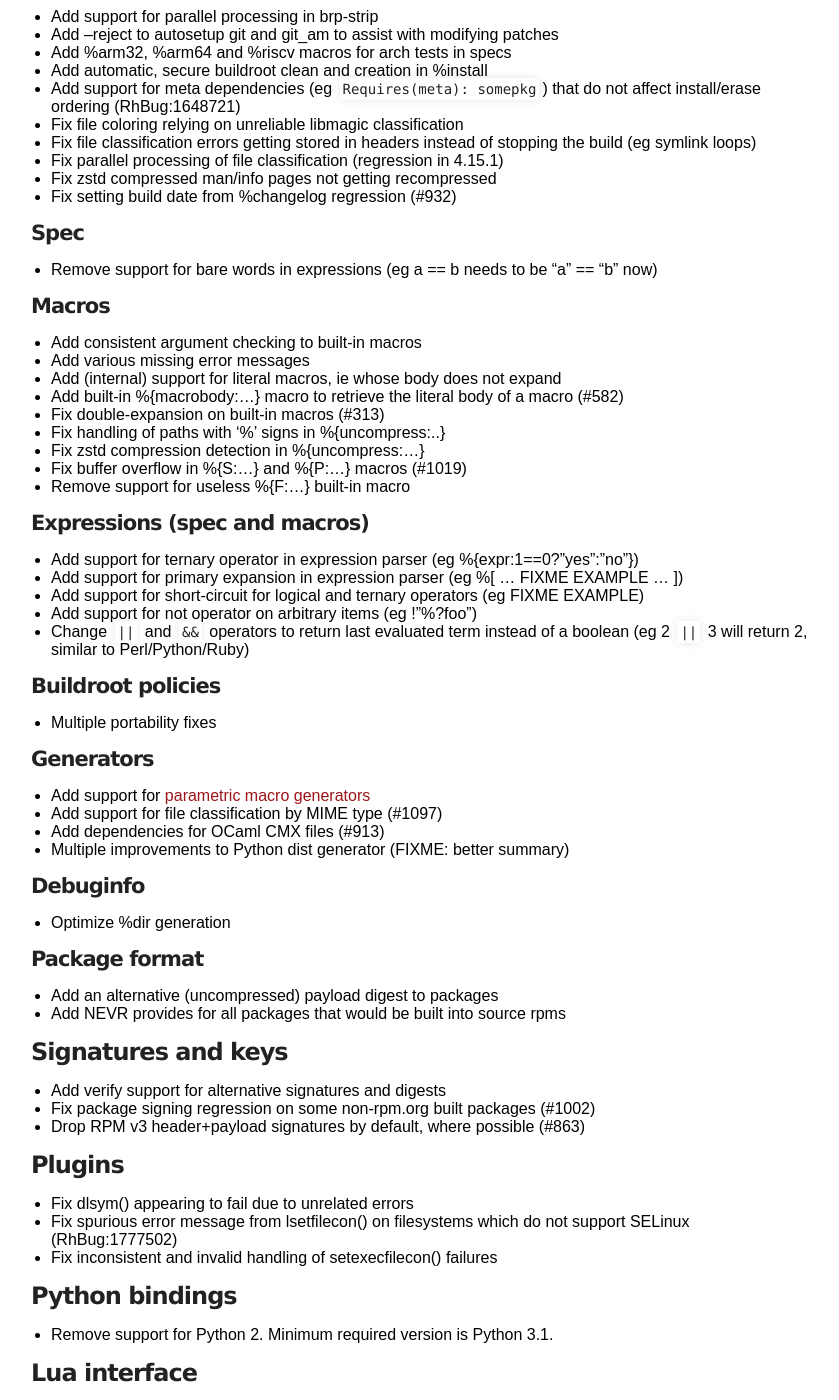
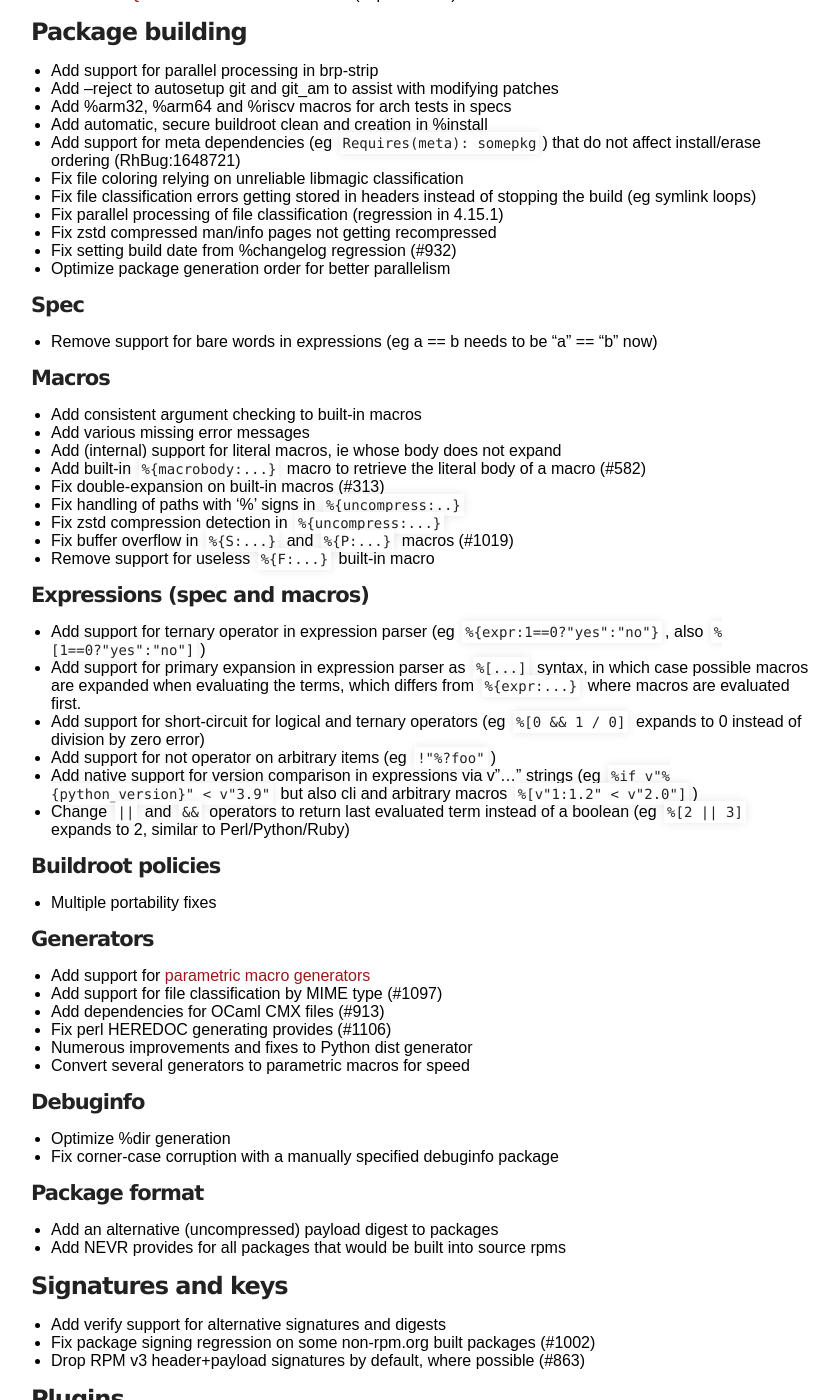
Before and after one commit to rpm-software-management/rpm-web, a Jekyll site: the page built from wiki/Releases/4.16.0.md, in a window 1280 px wide and 1400 px high, scrolled down 1381 px. Shown: the whole window, without its empty margins (219-1058 px from the left). Built offline with Jekyll 4.4.1, drawn with Linux system fonts in a browser that asks for light colours; some of the changed text lies outside the part shown.

Commit message:
Release rpm 4.16.0 beta1

```diff
--- a/wiki/Releases/4.16.0.md
+++ b/wiki/Releases/4.16.0.md
@@ -3,11 +3,11 @@ layout: default
 title: rpm.org - Releases
 ---
 
-# RPM 4.16.0 ALPHA Release Notes (DRAFT)
+# RPM 4.16.0 BETA1 Release Notes (DRAFT)
 
 ## Download information
- * Source: [rpm-4.15.90-git14971.tar.bz2](http://ftp.rpm.org/releases/testing/rpm-4.15.90-git14971.tar.bz2)
- * SHA256SUM: 2475a7201b2882acb29382a392b54f8cf48345ec5e30b2cc5f2060db1e26600e
+ * Source: [rpm-4.16.0-beta1.tar.bz2](http://ftp.rpm.org/releases/testing/rpm-4.16.0-beta1.tar.bz2)
+ * SHA256SUM: 53bd332daf9605cc6d387691965f7cf455ab2b5556387b9fc40d7ca1b6457115
 
 ## Summary of changes from RPM 4.15.x
 
@@ -46,6 +47,8 @@ title: rpm.org - Releases
 * Fix rpmdb getting only partially initialized in some scenarios
 * Fix queries on ndb database on read-only media
 * Fix various corner-case bugs in ndb
+* Fix indexes not getting synced on empty database rebuild
+* Fix databases always mapped as read-write
 * Promote out of experimental status
 
 ##### Sqlite
@@ -64,6 +67,7 @@ title: rpm.org - Releases
 * Fix parallel processing of file classification (regression in 4.15.1)
 * Fix zstd compressed man/info pages not getting recompressed
 * Fix setting build date from %changelog regression (#932)
+* Optimize package generation order for better parallelism
 
 #### Spec
 * Remove support for bare words in expressions (eg a == b needs to be "a" == "b" now)
@@ -72,24 +76,28 @@ title: rpm.org - Releases
 * Add consistent argument checking to built-in macros
 * Add various missing error messages
 * Add (internal) support for literal macros, ie whose body does not expand
-* Add built-in %{macrobody:...} macro to retrieve the literal body of
+* Add built-in `%{macrobody:...}` macro to retrieve the literal body of
   a macro (#582)
 * Fix double-expansion on built-in macros (#313)
-* Fix handling of paths with '%' signs in %{uncompress:..}
-* Fix zstd compression detection in %{uncompress:...}
-* Fix buffer overflow in %{S:...} and %{P:...} macros (#1019)
-* Remove support for useless %{F:...} built-in macro
+* Fix handling of paths with '%' signs in `%{uncompress:..}`
+* Fix zstd compression detection in `%{uncompress:...}`
+* Fix buffer overflow in `%{S:...}` and `%{P:...}` macros (#1019)
+* Remove support for useless `%{F:...}` built-in macro
 
 #### Expressions (spec and macros)
 * Add support for ternary operator in expression parser
-  (eg %{expr:1==0?"yes":"no"})
-* Add support for primary expansion in expression parser
-  (eg %[ ... FIXME EXAMPLE ... ])
+  (eg `%{expr:1==0?"yes":"no"}`, also `%[1==0?"yes":"no"]`)
+* Add support for primary expansion in expression parser as `%[...]` syntax,
+  in which case possible macros are expanded when evaluating the terms,
+  which differs from `%{expr:...}` where macros are evaluated first.
 * Add support for short-circuit for logical and ternary operators
-  (eg FIXME EXAMPLE)
-* Add support for not operator on arbitrary items (eg !"%?foo")
+  (eg `%[0 && 1 / 0]` expands to 0 instead of division by zero error)
+* Add support for not operator on arbitrary items (eg `!"%?foo"`)
+* Add native support for version comparison in expressions via v"..." strings
+  (eg `%if v"%{python_version}" < v"3.9"` but also cli and arbitrary macros
+   `%[v"1:1.2" < v"2.0"]`)
 * Change `||` and `&&` operators to return last evaluated term instead of
-  a boolean (eg 2 `||` 3 will return 2, similar to Perl/Python/Ruby)
+  a boolean (eg `%[2 || 3]` expands to 2, similar to Perl/Python/Ruby)
 
 #### Buildroot policies
 * Multiple portability fixes
@@ -98,10 +106,13 @@ title: rpm.org - Releases
 * Add support for [parametric macro generators](/user_doc/dependency_generators#parametric-macro-generators-rpm--416)
 * Add support for file classification by MIME type (#1097)
 * Add dependencies for OCaml CMX files (#913)
-* Multiple improvements to Python dist generator (FIXME: better summary)
+* Fix perl HEREDOC generating provides (#1106)
+* Numerous improvements and fixes to Python dist generator
+* Convert several generators to parametric macros for speed
 
 #### Debuginfo
 * Optimize %dir generation
+* Fix corner-case corruption with a manually specified debuginfo package
 
 #### Package format
 * Add an alternative (uncompressed) payload digest to packages
@@ -119,10 +130,14 @@ title: rpm.org - Releases
 * Fix inconsistent and invalid handling of setexecfilecon() failures
 
 ### Python bindings
+* Add license information to disutils module description (#1236)
+* Add support for EVR strings as arguments to `rpm.labelCompare()` function
+* Add bindings for the new rpm version API (`rpm.ver` type objects)
+* Remove obsolete `rpm.setEpochPromote()` function
 * Remove support for Python 2. Minimum required version is Python 3.1.
 
 ### Lua interface
-* N/A
+* Fix `rpm.vercmp()` to compare full EVR values instead of segments (#897)
 
 ### Removed features
 * Remove experimental LMDB backend as unsuccessful
@@ -130,28 +145,36 @@ title: rpm.org - Releases
 ### Deprecated features
 * Deprecate RPM v3 support, visibly (#1007)
 * Deprecate Berkeley DB backend (`%db_backend bdb`)
-* Deprecate beecrypt crypto backend
+* Deprecate beecrypt and NSS crypto backends
 
 ### API changes
 
 #### Added APIs
-* Add rpmdbIndexKeyIteratorInit() for key-only rpmdb index iterator
-* Add rpmPushMacroFlags() for finer control over macro definitions
-* Add rpmExprBoolFlags() and rpmExprStrFlags() for finer control expression
+* Add `rpmdbIndexKeyIteratorInit()` for key-only rpmdb index iterator
+* Add `rpmPushMacroFlags()` for finer control over macro definitions
+* Add `rpmExprBoolFlags()` and `rpmExprStrFlags()` for finer control expression
   parsing
-* Add rpmMacroIsDefined() and rpmMacroIsParametric() for determining
+* Add `rpmMacroIsDefined()` and `rpmMacroIsParametric()` for determining
   whether a macro is defined and whether it is parametric
-* Add rpmdbStat() and rpmdbFStat() for a database backend agnostic
+* Add `rpmdbStat()` and `rpmdbFStat()` for a database backend agnostic
   way of obtaining information on rpmdb
+* Add API for rpm version parsing and comparison: `rpmverParse()`,
+  `rpmverNew()`, `rpmverFree()`, `rpmverEVal()`, `rpmverE()`, `rpmverV()`,
+  `rpmverR()`, `rpmverEVR()`, `rpmverCmp()` and `rpmverOverlap()` to librpmio
 
 #### Changed APIs
-* Change rpmSignArgs signfiles member to a generic flags bitfield
+* Change `rpmSignArgs` signfiles member to a generic flags bitfield
+* Change `rpmfiArchiveRead()` return type to ssize_t
+* Incapacitate epoch promotion facilities: `_rpmds_nopromote` value,
+  `rpmdsSetNoPromote()` and "nopromote" argument to `rpmdsAnyMatchesDep()`
+  and `rpmdsNVRMatchesDep()` functions have no effect
 
 #### Removed APIs
 * N/A
 
 ### Internal improvements and cleanups
-* Fix headerExport() modifying the exported header struct
+* Add support for DSA2 (gcrypt) and EdDSA
+* Fix `headerExport()` modifying the exported header struct
 * Fix various memory and other resource leaks
 * Fix libgcrypt initialization to be thread-safe (#968)
 * Fix negative values in `_flush_io` and `_minimize_writes` enabling them
@@ -160,18 +183,26 @@ title: rpm.org - Releases
 * Optimize dependency checking, rpm -Va in particular
 * Optimize and clean up fingerprinting
 * Remove uses of obsoleted POSIX APIs
+* Refactor Python labelCompare() and rpmdsCompare() to use the new version API
+* Move rpmvercmp() from librpm to librpmio
 
 ### Build process
 * Add numerous new testcases
+* Add "ci" make target for easy local running (with podman)
+* Fix CI distro version floating over time
 * Fix some cases where host configuration affects testsuite results (#1002)
 * Fix build without Berkeley DB
 * Fix sepdebugcrcfix compilation on platforms without MAP_POPULATE
 * Fix libcrypt detection to use pkg-config when possible
+* Fix various libelf-related conditional compilation issues
+* Update used gettext version to 0.18.2
 * Change default crypto library to libgcrypt
+* Optimize CI
+* Build system cleanup, remove obsolete checks etc
 
 ## Compatibility notes
 * Some previously working specs will fail to parse due to bare words being
   illegal now. Always use double-quotes when comparing strings,
   this is backwards compatible.
 
-## Known issues in the 4.16.0 alpha release
+## Known issues in the 4.16.0 beta release
```
Also changed, not shown: other parts of wiki/Releases/4.16.0.md (+1 -0 lines), index.md (+7 -0 lines), timeline.md (+7 -0 lines).
